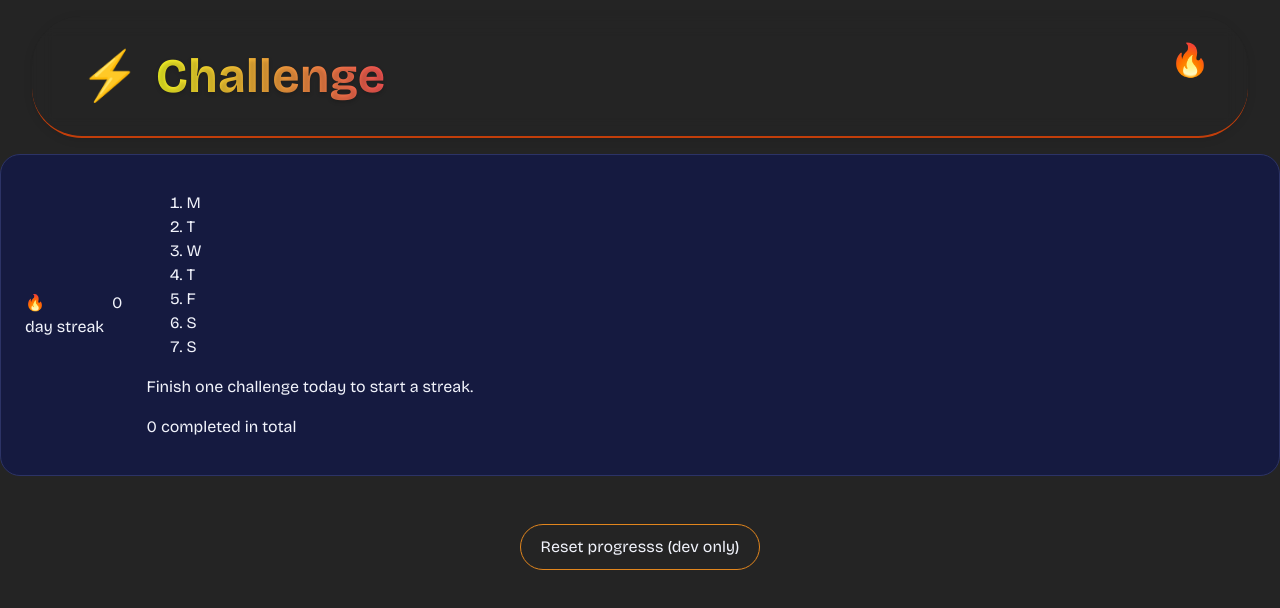
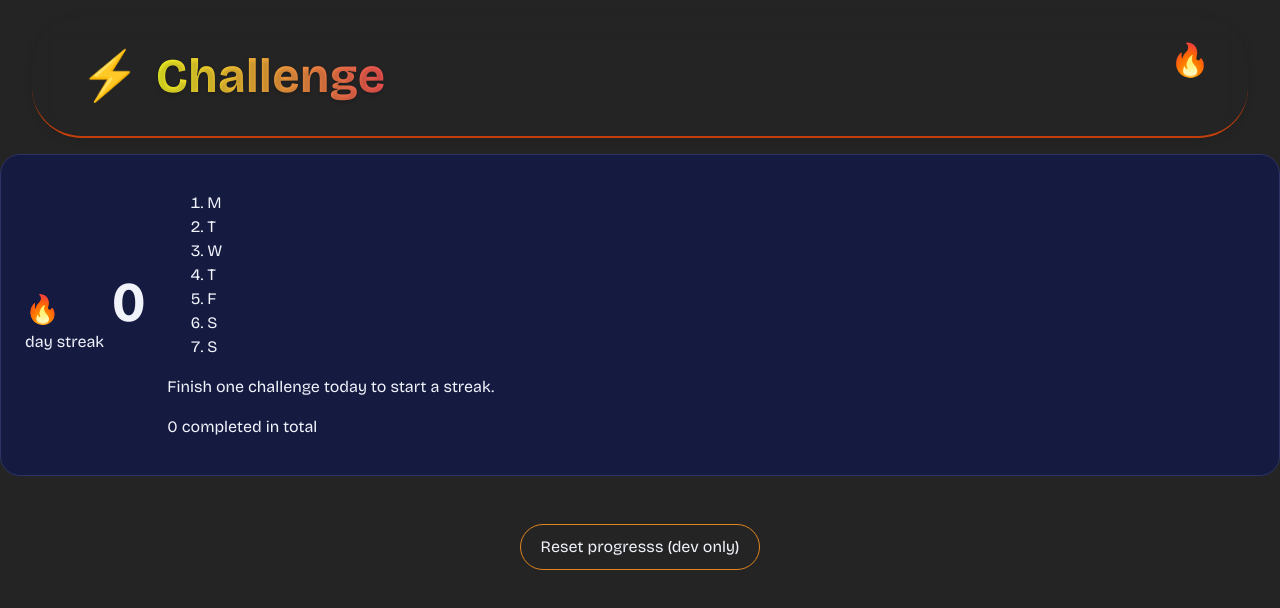
Before and after one commit to robertoandino/challenge-me, a React (Vite) app: page / in a window 1280 px wide. Shown: the top 608 px of the page. Built offline with nearby package versions, Linux system fonts and the light colour scheme.

Commit message:
Updating streakWeek css

```diff
--- a/src/components/StreakWeek/StreakWeek.css
+++ b/src/components/StreakWeek/StreakWeek.css
@@ -29,3 +29,25 @@
     padding: 0;
     cursor: pointer;
 }
+
+.sw-streak:focus-visible {
+    outline: 2px solid var(--cm-accent);
+    outline-offset: 6px;
+    border-radius: 8px;
+}
+
+.sw-flame {
+    grid-area: flame;
+    font-size: 1.75rem;
+    line-height: 1;
+    padding-bottom: 6px;
+}
+
+.sw-num {
+    grid-area: num;
+    font-size: 3.5rem;
+    font-weight: 700;
+    line-height: 0.95;
+    letter-spacing: -0.04em;
+    font-variant-numeric: tabular-nums;
+}
```
